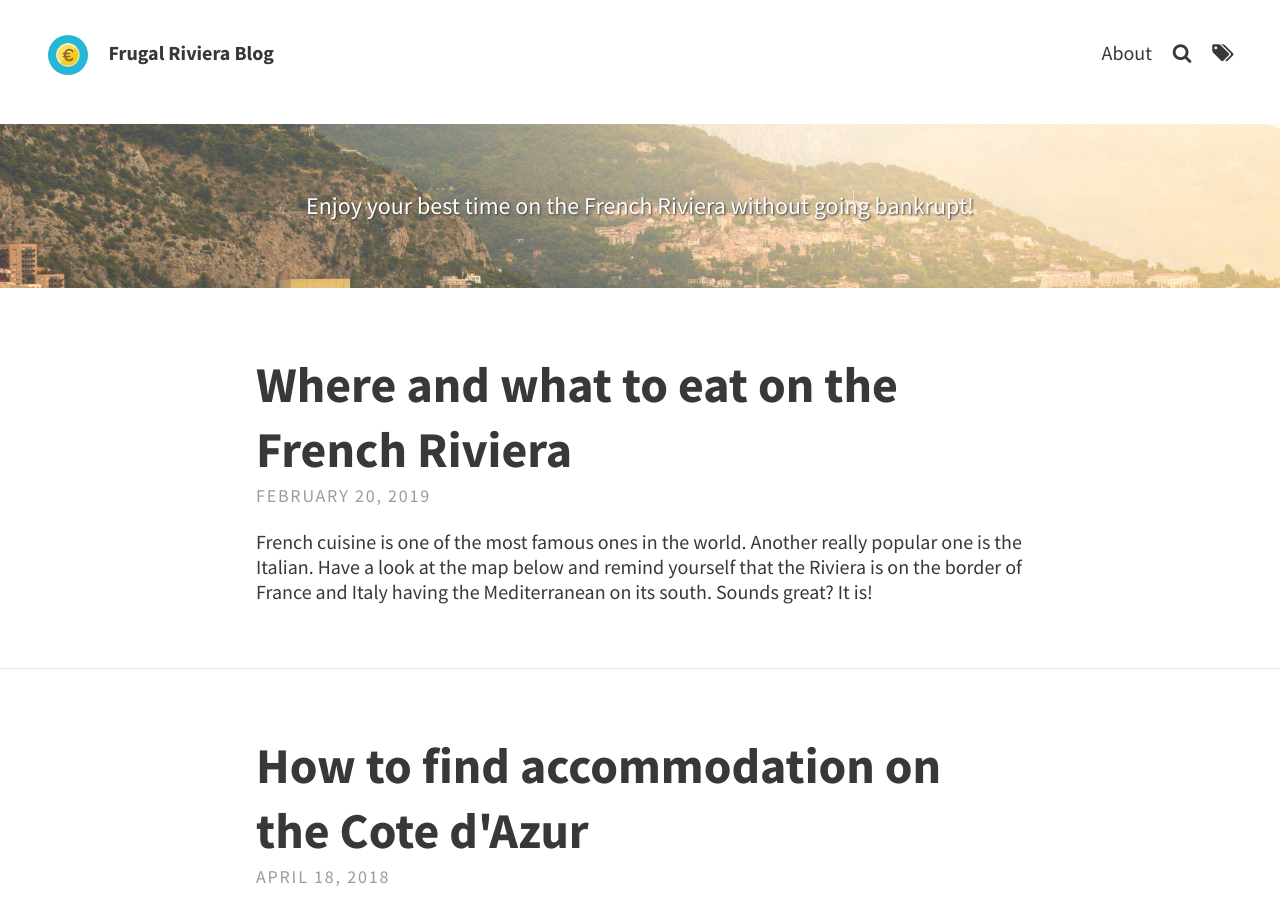
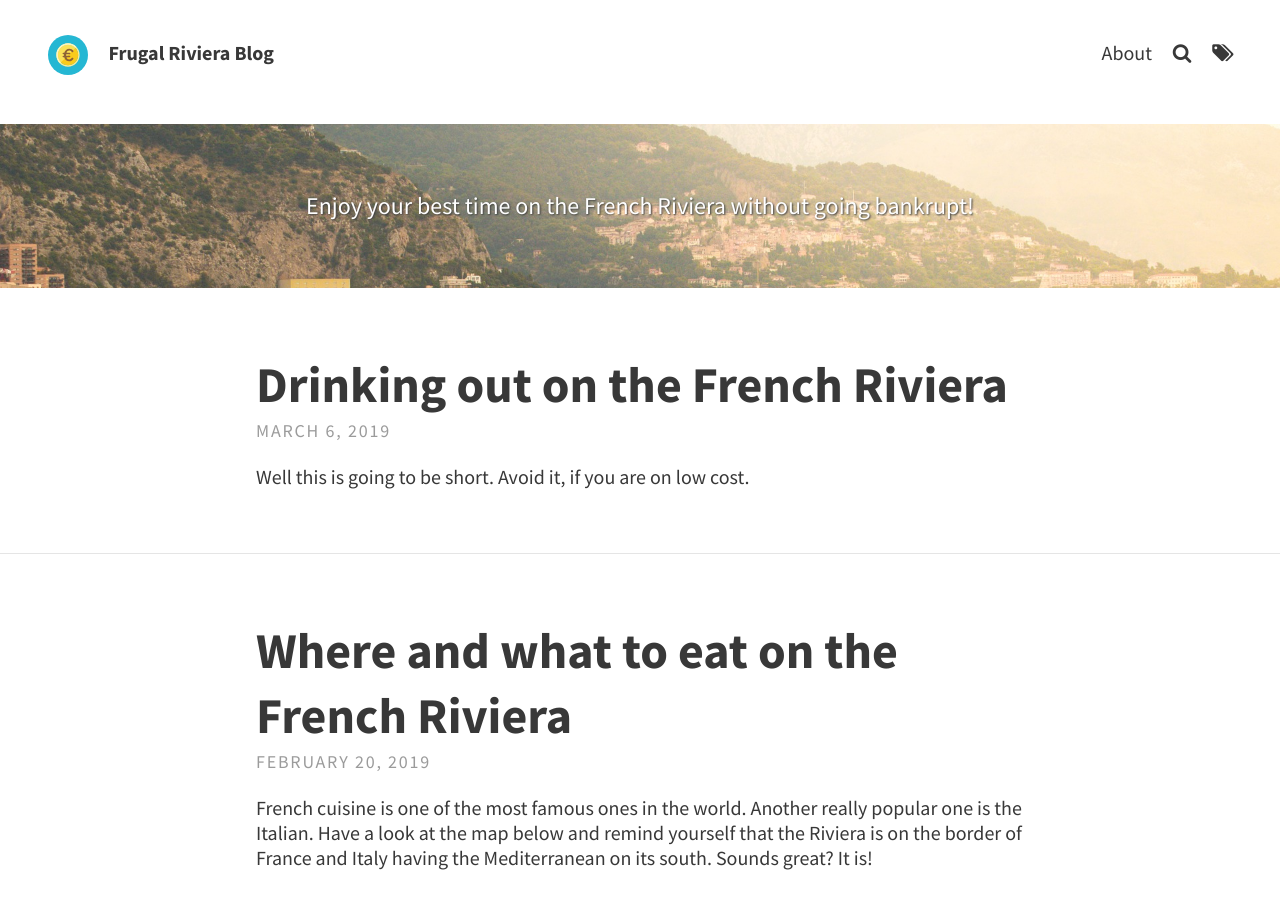
Before and after one commit to frugalriviera/frugalriviera.github.io, a Jekyll site: the page built from index.html, in a window 1280 px wide and 900 px high. Built offline with Jekyll 4.4.1, drawn with Linux system fonts in a browser that asks for light colours; the list of posts is cut into pages by our own code; comment, search, counter and statistics services are not loaded; some of the changed lines change nothing that is shown.

Commit message:
new post: Drinking on the Riviera

```diff
--- /dev/null
+++ b/_posts/2019-3-6-drinking-out-on-the-riviera.md
@@ -0,0 +1,18 @@
+---
+layout: post
+title: "Drinking out on the French Riviera"
+tags: ["gastronomy", "drinking"]
+excerpt_separator: <!--more-->
+---
+Well this is going to be short. Avoid it, if you are on low cost.
+<!--more-->
+
+South of France is not the place to hang out in bars if you are short of money. A pint will cost you at least 5 Euros, but more likely it will be around 7. In Paris I found decent places where I could have a beer for no more than 3 Euros. On the Riviera never. For 3 Euros if you are lucky you will get 25cl which is not even enough to wet your mouth.
+
+However in many restaurant you can get house wine for a reasonable price. Sometimes you can get a glass for even something like 2 Euros. But you won’t get wasted during lunchtime on some cheap wine in a restaurant, will you?
+
+![Drinking on the beach]({{ site.baseurl }}/assets/img/drinking-on-the-beach.jpg "Drinking on the beach")
+
+I recommend what many locals do - yes, they also find drinking in bars expensive. Go to the supermarket buy whatever you want and go home or your friends' place. You have an accommodation in a hotel and you didn’t take a flat? No problem, go to the beach! You won’t be alone anyway. You can see people with whole garden furniture sets like if it was their garden. In Rome, act like a Roman! On the Riviera treat the beach like your garden! I hope you keep your garden clean, by the way.
+
+_Don't forget, excessive alcohol consumption is bad for your health. Drink only with moderation!_
```
Also changed, not shown: _posts/2019-2-20-eating-out-on-the-riviera.md (+0 -1 lines), assets/img/drinking-on-the-beach.jpg (added).
